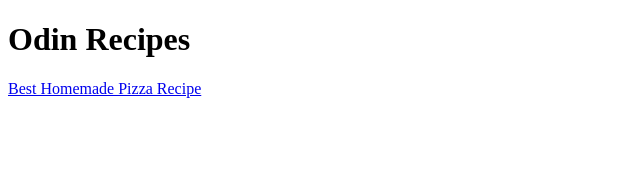
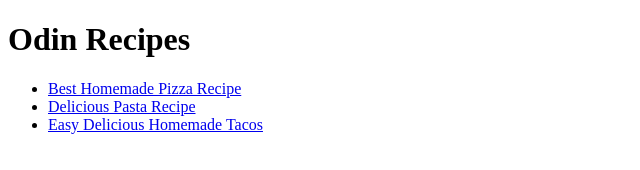
Before and after one commit to raysu929/odin-recipes, a plain HTML site: page index.html in a window 1280 px wide. Shown: the whole page, without its empty margins (0-640 px from the left). Drawn offline with Linux system fonts and the light colour scheme.

Commit message:
Added missing recipe links

```diff
--- a/index.html
+++ b/index.html
@@ -8,6 +8,10 @@
 
      <body>
      <h1>Odin Recipes</h1>
-     <a href="recipes/pizza.html">Best Homemade Pizza Recipe</a>
+     <ul>
+     <li><a href="recipes/pizza.html">Best Homemade Pizza Recipe</a></li>
+     <li><a href="recipes/pasta.html">Delicious Pasta Recipe</a></li>
+     <li><a href="recipes/tacos.html">Easy Delicious Homemade Tacos</a></li>
+     </ul>
      </body>
     </html>
```
